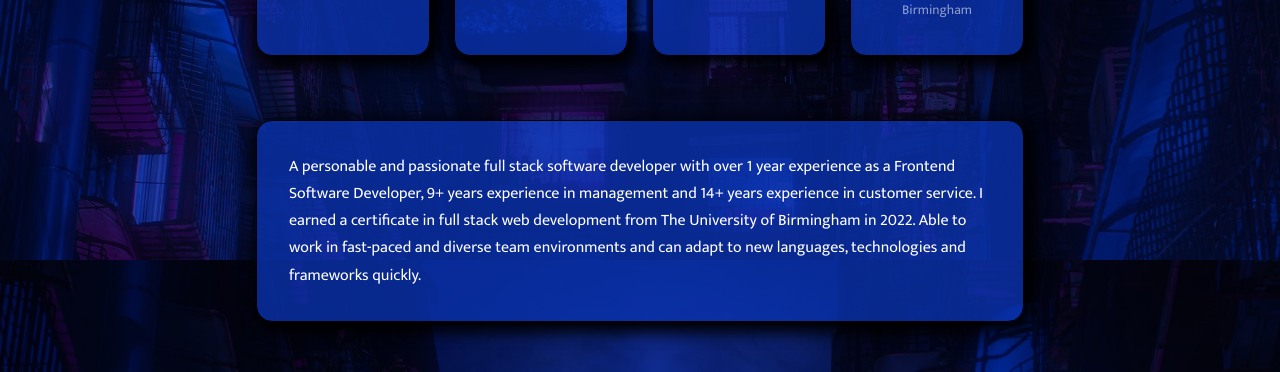
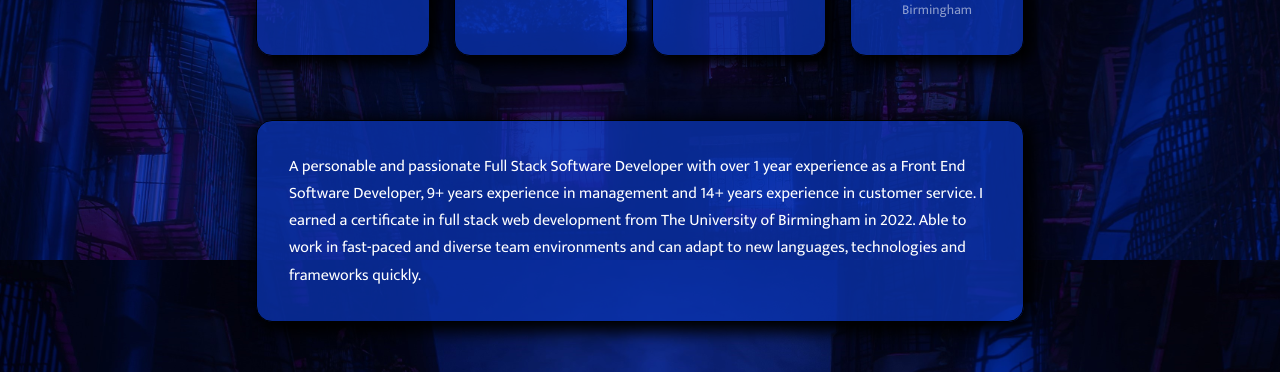
Before and after one commit to GrantRT/react-portfolio, a React (Create React App) app: page / in a window 1280 px wide. Shown: the part 1340-1712 px from the top of the page. Built offline with nearby package versions, Linux system fonts and the light colour scheme.

Commit message:
About me update

```diff
--- a/src/components/About/About.jsx
+++ b/src/components/About/About.jsx
@@ -34,7 +34,7 @@ const About = () => {
             </article>
           </div>
           <p>
-            A personable and passionate full stack software developer with over 1 year experience as a Frontend Software Developer, 9+ years experience in management and 14+ years experience in
+            A personable and passionate Full Stack Software Developer with over 1 year experience as a Front End Software Developer, 9+ years experience in management and 14+ years experience in
             customer service. I earned a certificate in full stack web development from The University of Birmingham in 2022. Able to work in fast-paced and diverse team environments and can adapt to
             new languages, technologies and frameworks quickly.
           </p>
--- a/src/components/Navbar/Navbar.jsx
+++ b/src/components/Navbar/Navbar.jsx
@@ -18,7 +18,7 @@ const Navbar = () => {
       <a href="#work" onClick={() => setActiveNavItem('#work')} className={activeNavItem === '#work' ? 'active' : ''}>
         Work
       </a>
-      <a href="https://docs.google.com/document/d/15rP2R1jbmbO-PzuXSbyiP_133B5DLy9sAnxaIdL6zaU/edit?usp=sharing" target="_blank">
+      <a href="https://docs.google.com/document/d/15rP2R1jbmbO-PzuXSbyiP_133B5DLy9sAnxaIdL6zaU/edit?usp=sharing" target="_blank" rel="noreferrer">
         CV
       </a>
     </nav>
```
